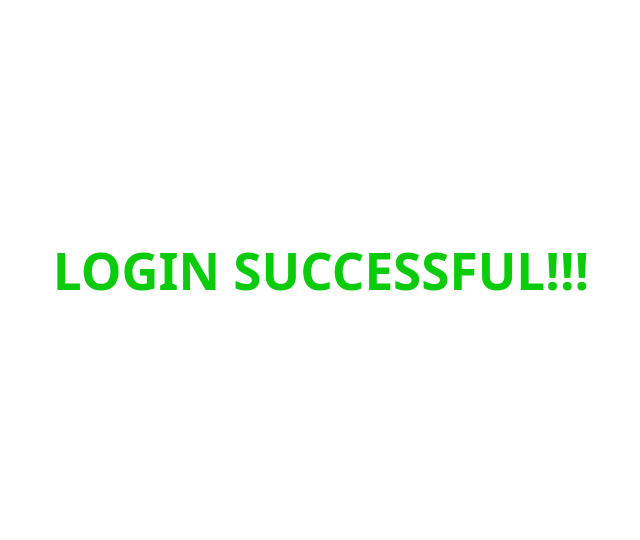
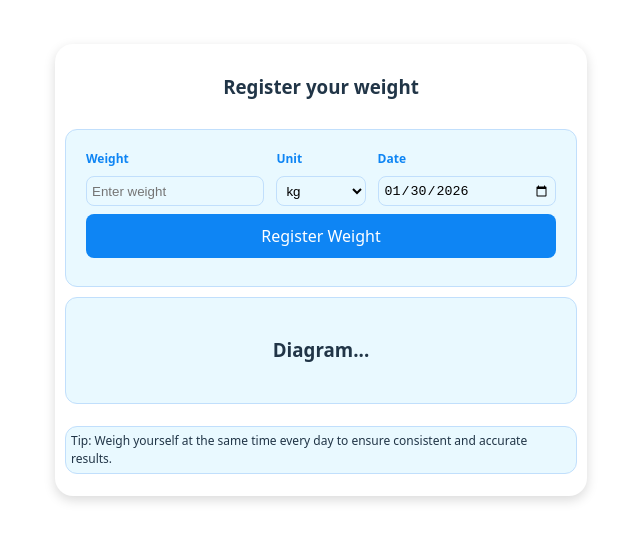
Before and after one commit to wihelm-rolstad/WebFrontEnd-Backend-Database, a React app in the folder Frontend/: page /dashboard in a window 1280 px wide. Shown: the part 130-670 px from the top of the page, without its empty margins (319-959 px from the left). Built offline with nearby package versions, Linux system fonts and the light colour scheme; the HTML template or start-up script is replaced by a standard one.

Commit message:
enhancement(weight register): created ui for weight register

```diff
--- a/Frontend/src/components/dashboard.jsx
+++ b/Frontend/src/components/dashboard.jsx
@@ -1,9 +1,10 @@
 import './dashboard.css'
+import WeightProgress from './weightProgress.jsx'
 
 const dashboard = () => {
     return(
         <>
-            <h1 id="dashboard-header">LOGIN SUCCESSFUL!!!</h1>
+            <WeightProgress/>
         </>
     )
 }
--- /dev/null
+++ b/Frontend/src/components/weightProgress.css
@@ -0,0 +1,89 @@
+#container{
+    display: flex;
+    flex-direction: column;
+    padding:10px;
+    border-radius: 18px;
+    width: 40vw;
+    background-color: rgb(255, 255, 255);
+    gap: 10px;
+    box-shadow: 0 4px 12px rgba(0, 0, 0, 0.15);
+}
+
+#user-input-container{
+    display:grid;
+    grid-template-columns: 2fr 1fr 2fr;
+    gap: 8px 12px;
+    background-color: rgb(233, 249, 255);
+    padding:20px;
+    border-radius: 12px;
+    border: solid 1px rgb(193, 223, 252);
+}
+
+#user-input-container p{
+    margin: 0;
+    text-align: left;
+    font-size: 12px;
+    font-weight: bold;
+    color: rgb(14, 133, 244);
+}
+
+#weight-input, #unit-select, #date-input{
+    border: solid 1px rgb(193, 223, 252);
+    border-radius: 8px;
+    width: 100%;
+    min-width: 0;
+    box-sizing: border-box;
+    padding: 5px;
+    background-color: rgb(233, 249, 255);
+}
+
+
+#weight-input{
+    flex: 1;
+}
+
+#unit-select{
+    width: 100%;
+    min-width: 0;
+    box-sizing: border-box;
+}
+
+#date-input{
+    flex: 2;
+}
+
+#register-button{
+    background-color: rgb(14, 133, 244);
+    color: white;
+    width: 100%;
+    grid-column: 1/-1;
+}
+
+#register-button:hover{
+    background-color: rgb(4, 97, 184);
+    color: white;
+}
+
+#weight-diagram{
+    background-color: rgb(233, 249, 255);
+    padding:20px;
+    border-radius: 12px;
+    border: solid 1px rgb(193, 223, 252);
+}
+
+#tip{
+    background-color: rgb(233, 249, 255);
+    padding:5px;
+    border-radius: 12px;
+    border: solid 1px rgb(193, 223, 252);
+    font-size: 12px;
+    text-align: left;
+}
+
+#user-input-container #user-feedback{
+    text-align: center;
+    color: red;
+    grid-column: 1 / -1;  /* full row in grid */
+    text-align: center;
+    width: 100%;
+}
--- /dev/null
+++ b/Frontend/src/components/weightProgress.jsx
@@ -0,0 +1,79 @@
+import './weightProgress.css'
+import { useState } from 'react'
+
+
+const weightProgress = () =>{
+    const today = new Date().toISOString().split("T")[0];
+    const[date, setDate] = useState(today)
+
+    const[weight, setWeight] = useState("")
+
+    const[unit, setUnit] = useState("")
+
+    const[color, setColor] = useState("red")
+    const[userFeedback, setUserFeedback] = useState("");
+
+    async function handleRegisterWeight(){
+        if (weight != "" && weight > 20){
+            console.log("Registering weight...")
+            setColor("green")
+            setUserFeedback("Weight registered")
+            setWeight("")
+
+        } else {
+            setColor("red")
+            setUserFeedback("Weight is not entered")
+        }
+    }
+
+    return(
+        <>
+            <div id="container">
+                <h3>Register your weight</h3>
+                <div id="user-input-container">
+
+                <p>Weight</p>
+                <p>Unit</p>
+                <p>Date</p>
+
+                <input
+                    id="weight-input"
+                    type="number" step="0.1" min="0" max="500"
+                    placeholder = "Enter weight"
+                    value={weight}
+                    onChange={(e) => setWeight(e.target.value)}>
+                </input>
+
+                <select
+                    id="unit-select"
+                    onChange={(e) => setUnit(e.target.value)}>
+                    <option>kg</option>
+                    <option>lbs</option>
+                </select>
+
+                <input
+                    id="date-input"
+                    type="date"
+                    value={date}
+                    onChange={(e) => setDate(e.target.value) }>
+                </input>
+
+                <button
+                id="register-button"
+                onClick={handleRegisterWeight}>Register Weight</button>
+
+                <p style={{color}} id="user-feedback">{userFeedback}</p>
+
+                </div>
+
+                <div id="weight-diagram">
+                    <h3>Diagram...</h3>
+                </div>
+
+                <p id="tip">Tip: Weigh yourself at the same time every day to ensure consistent and accurate results. </p>
+            </div>
+        </>
+    )
+}
+
+export default weightProgress
```
